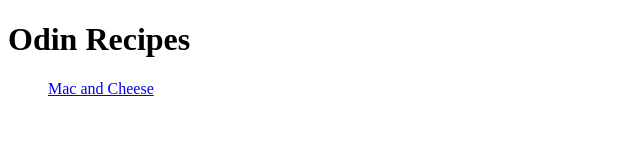
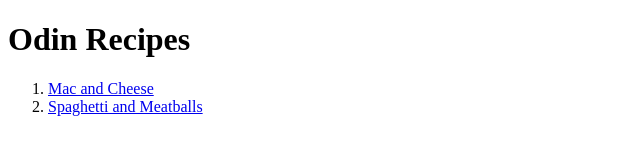
Before and after one commit to shammy0923/odin-recipes, a plain HTML site: page index.html in a window 1280 px wide. Shown: the whole page, without its empty margins (0-640 px from the left). Drawn offline with Linux system fonts and the light colour scheme.

Commit message:
Added Spaghetti and Meatballs link

```diff
--- a/index.html
+++ b/index.html
@@ -9,8 +9,8 @@
     <body>
         <h1>Odin Recipes</h1>
         <ol>
-            <a href="./recipes/mac-and-cheese.html">Mac and Cheese</a>
+            <li><a href="./recipes/mac-and-cheese.html">Mac and Cheese</a></li>
+            <li><a href="./recipes/spaghetti-and-meatballs.html">Spaghetti and Meatballs</a></li>
         </ol>
-
     </body>
 </html>
```
